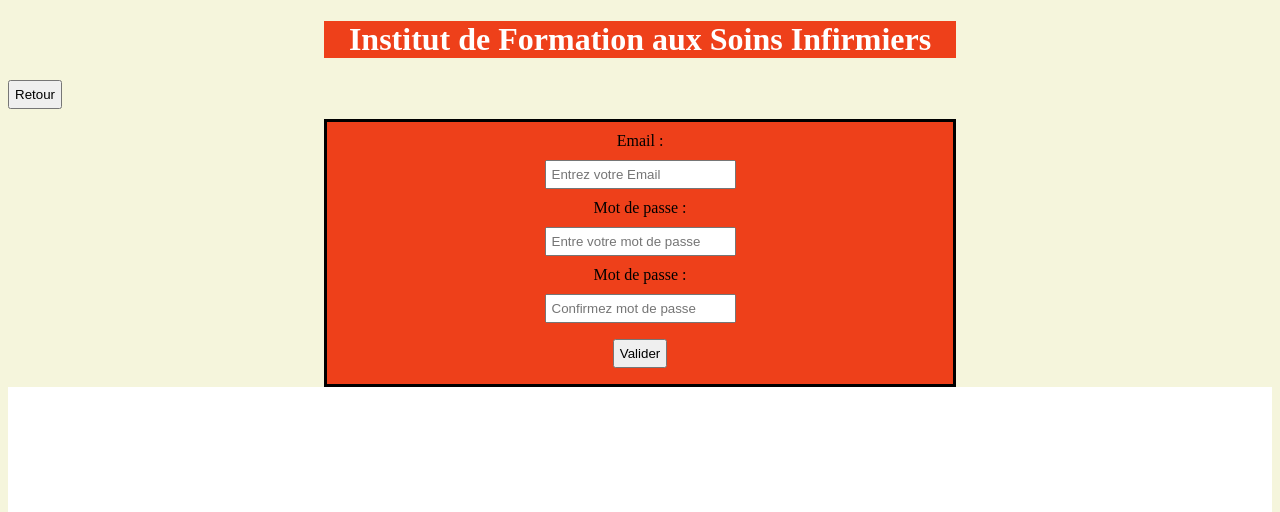
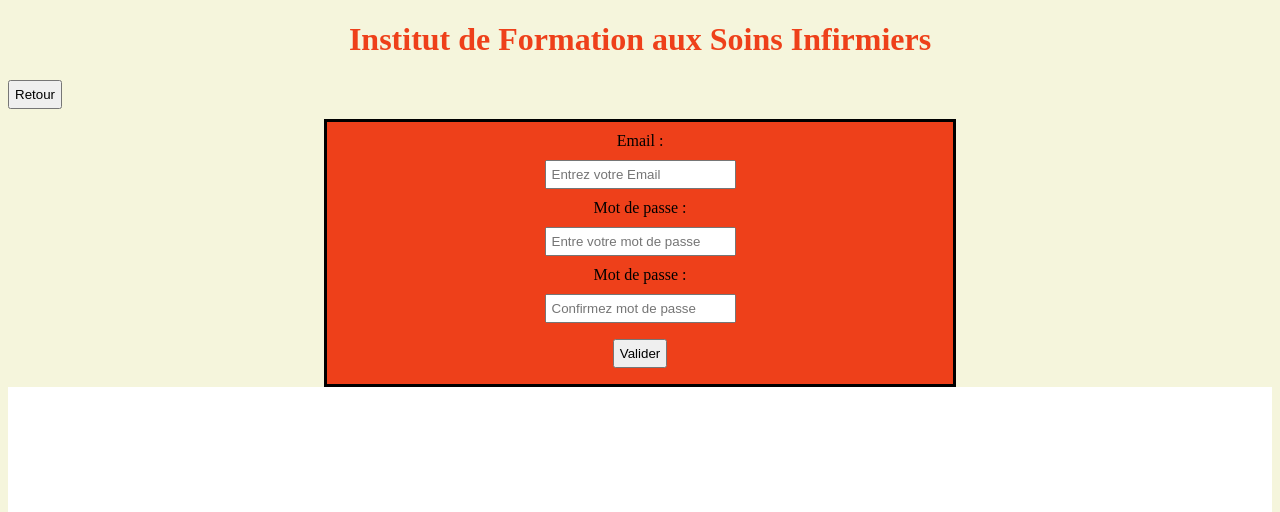
Before and after one commit to RomainSoil/SAE301, a PHP site: page /SAE301/LOGIN.php in a window 1280 px wide. Shown: the top 512 px of the page. Run offline with PHP 8.4, Linux system fonts and the light colour scheme.

Commit message:
Accueil/Login 2

```diff
--- a/PHP/LOGIN.css
+++ b/PHP/LOGIN.css
@@ -8,9 +8,9 @@ body{
     background-color: beige;
 }
 header{
-    background-color: #EE401A;
+    background-color: beige;
     text-align: center;
-    color: white;
+    color: #EE401A;
     margin-left: 25%;
     margin-right: 25%;
 
```
